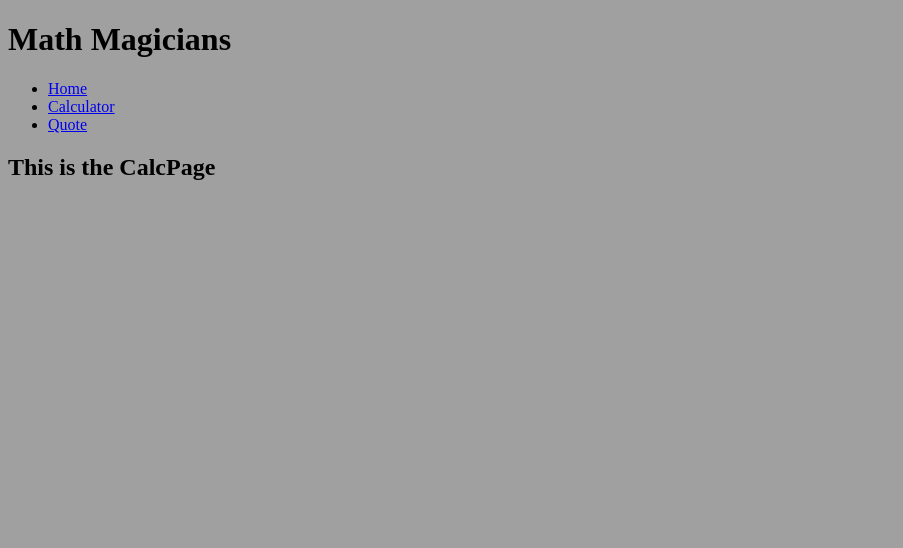
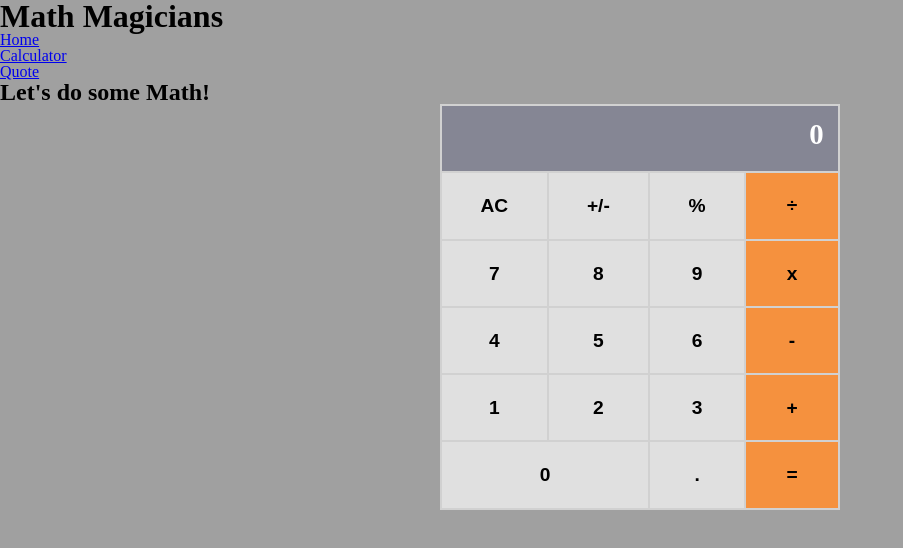
Before and after one commit to luigirazum/mv-math-magicians, a React (Create React App) app: page /calculator in a window 1280 px wide. Shown: the top 548 px of the page, without its empty margins (0-903 px from the left). Built offline with nearby package versions, Linux system fonts and the light colour scheme.

Commit message:
Add content to the Calculator page.

```diff
--- a/src/pages/CalcPage.js
+++ b/src/pages/CalcPage.js
@@ -1,5 +1,15 @@
 import React from 'react';
 
-const CalcPage = () => (<div><h2>This is the CalcPage</h2></div>);
+// Add the Calculator
+import Calculator from '../components/Calculator';
+
+const CalcPage = () => (
+  <>
+    <div>
+      <h2>Let&apos;s do some Math!</h2>
+    </div>
+    <Calculator />
+  </>
+);
 
 export default CalcPage;
```
